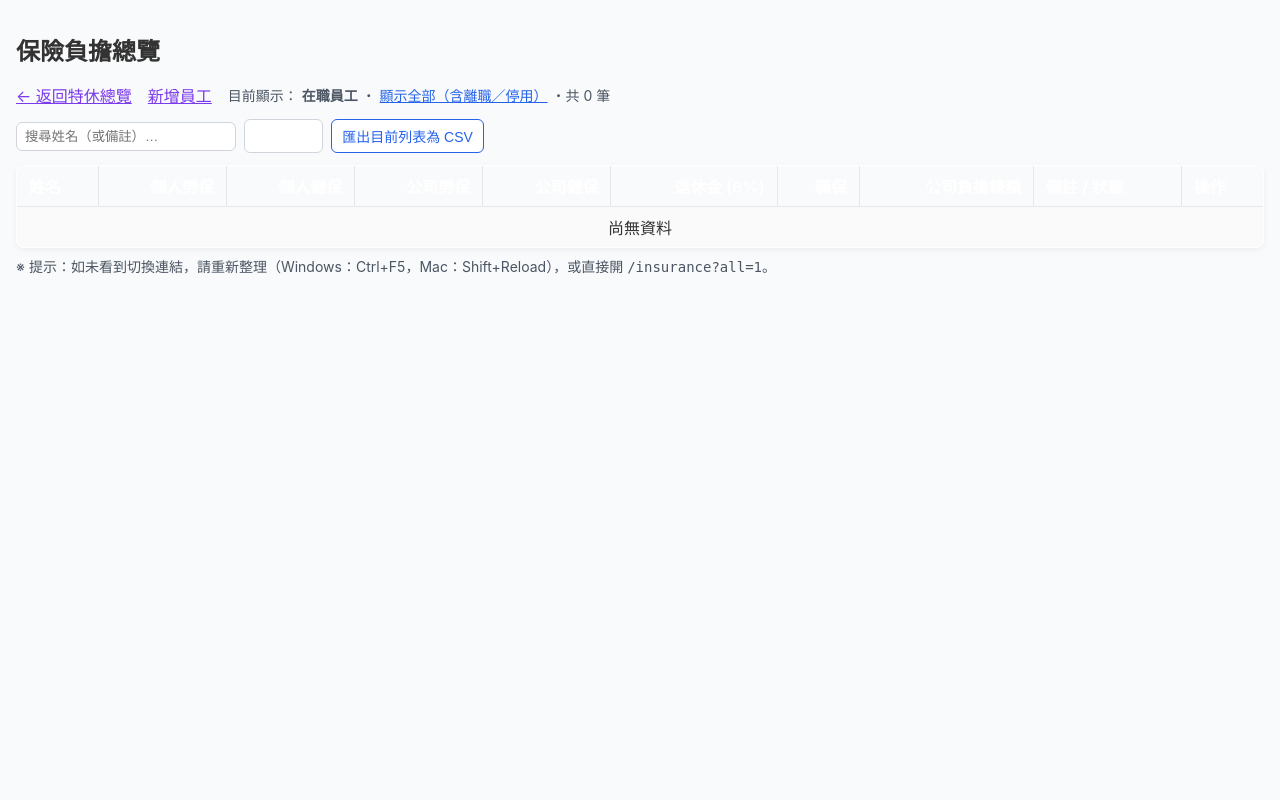
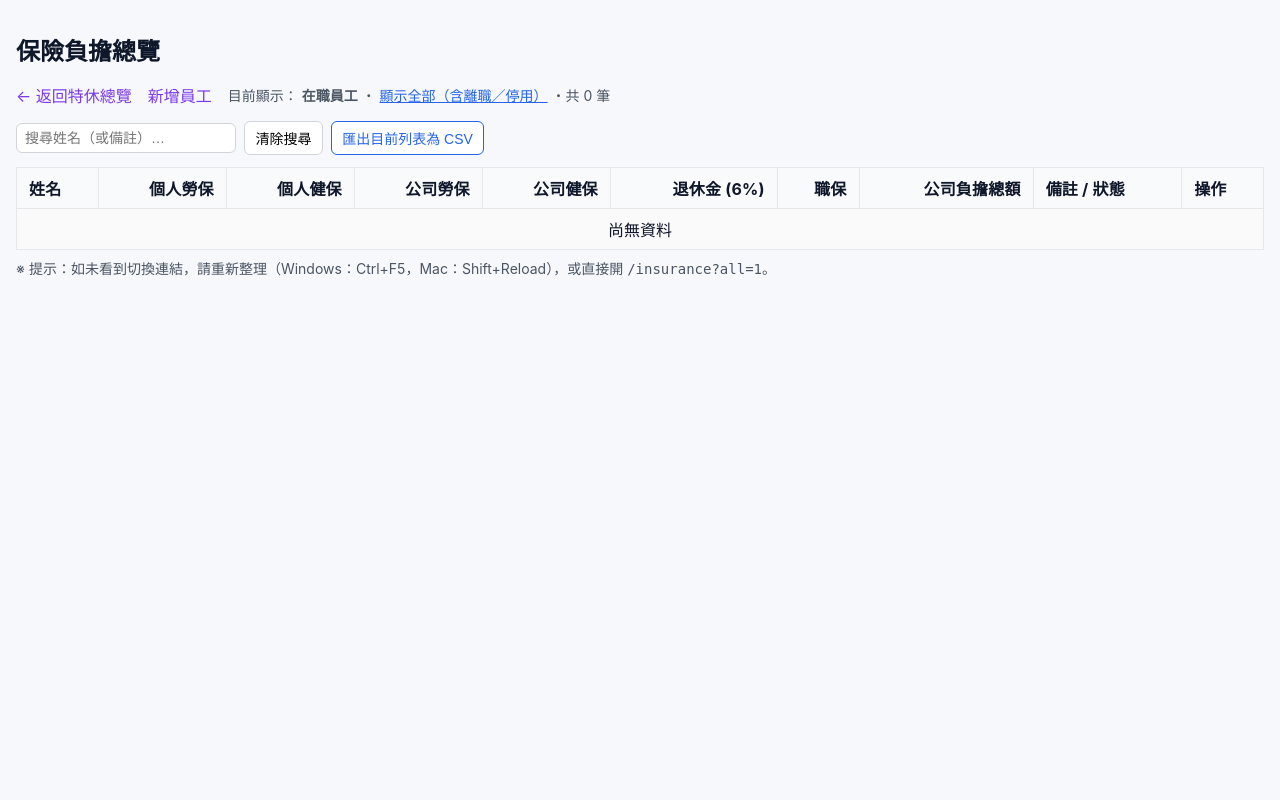
Before and after one commit to penguinpharmacy/penguin-HR-system, a Flask app: page /insurance in a window 1280 px wide. Run offline with Flask 3, Linux system fonts and the light colour scheme; data that the repository does not hold is empty; some libraries are stand-ins or nearby versions.

Commit message:
Update style.css

```diff
--- a/static/style.css
+++ b/static/style.css
@@ -1,86 +1,78 @@
 /* ====== 全域設定 ====== */
-body {
-  font-family: "Microsoft JhengHei", "PingFang TC", Arial, sans-serif;
-  background-color: #f9fafb;
-  color: #333;
-  margin: 0;
-  padding: 0;
+:root{
+  --brand:#2563eb;          /* 品牌主色（改這裡就能換全站色） */
+  --brand-strong:#1e40af;   /* 深一階 */
+  --bg:#f6f8fb;
+  --card:#ffffff;
+  --line:#e5e7eb;
+  --text:#0f172a;
+  --muted:#64748b;
 }
 
-/* ====== 頁首 Header ====== */
-.header {
-  display: flex;
-  align-items: center;
-  padding: 12px 20px;
-  background: #1e3a8a; /* 主色：深藍 */
-  color: white;
-  box-shadow: 0 2px 6px rgba(0,0,0,0.1);
+*{box-sizing:border-box}
+html,body{height:100%}
+body{
+  margin:0; background:var(--bg); color:var(--text);
+  font-family:-apple-system,BlinkMacSystemFont,"Segoe UI",Roboto,"Noto Sans TC","Helvetica Neue",Arial,"PingFang TC","Microsoft JhengHei",sans-serif;
 }
+a{color:var(--brand); text-decoration:none}
+a:hover{text-decoration:underline}
 
-.header img {
-  height: 40px;
-  margin-right: 12px;
+/* ====== Header（可共用到其他頁） ====== */
+.header{
+  display:flex; align-items:center; gap:12px;
+  padding:12px 20px; background:var(--brand);
+  color:#fff; box-shadow:0 2px 6px rgba(0,0,0,.08);
 }
+.header img{height:40px; width:auto; display:block}
+.header h1{margin:0; font-size:18px; font-weight:800; letter-spacing:.3px}
 
-.header h1 {
-  font-size: 20px;
-  margin: 0;
+/* ====== 容器、工具列 ====== */
+.container{max-width:1200px; margin:0 auto; padding:20px}
+.card{background:var(--card); border:1px solid var(--line); border-radius:14px; padding:14px}
+.toolbar{display:flex; align-items:center; gap:8px; flex-wrap:wrap; margin:14px 0}
+
+.input{
+  border:1px solid var(--line); border-radius:10px; padding:.48rem .6rem;
+  min-width:260px; background:#fff; font-size:14px;
 }
+.input:focus{outline:none; border-color:var(--brand); box-shadow:0 0 0 3px rgba(37,99,235,.15)}
 
-/* ====== 表格樣式 ====== */
-table {
-  width: 100%;
-  border-collapse: collapse;
-  margin-top: 20px;
-  background: white;
-  border-radius: 8px;
-  overflow: hidden;
-  box-shadow: 0 2px 6px rgba(0,0,0,0.05);
+/* ====== 按鈕 ====== */
+.btn{
+  display:inline-block; border:1px solid var(--line); background:#fff;
+  border-radius:10px; padding:.45rem .7rem; font-size:14px; cursor:pointer;
 }
+.btn:hover{background:#f9fafb}
+.btn-primary{color:var(--brand); border-color:var(--brand); background:#eff6ff}
+.btn-primary:hover{background:#e0ecff}
 
-table th {
-  background: #3b82f6; /* 藍色表頭 */
-  color: white;
-  padding: 10px;
-  text-align: left;
-  font-weight: bold;
+/* ====== 表格 ====== */
+.table-wrap{background:#fff; border:1px solid var(--line); border-radius:14px; overflow:hidden}
+.scroll-x{overflow-x:auto}
+table{border-collapse:collapse; min-width:1100px; width:100%}
+thead th{
+  position:sticky; top:0; background:#f9fafb; border-bottom:1px solid var(--line);
+  text-align:left; padding:.6rem .75rem; white-space:nowrap; font-weight:700; letter-spacing:.2px;
 }
+tbody td{border-top:1px solid var(--line); padding:.55rem .75rem; vertical-align:top}
+tbody tr:hover{background:#fcfcfd}
+.right{text-align:right}
+.nowrap{white-space:nowrap}
 
-table td {
-  padding: 10px;
-  border-bottom: 1px solid #ddd;
+/* ====== 低餘額提醒（和 index.html 的 class 對應） ====== */
+.row-warn{background:#fffbeb}
+.row-danger{background:#fef2f2}
+.pill{display:inline-block; padding:2px 8px; border-radius:9999px; background:#f1f5f9; font-size:12px}
+.pill-ok{color:#16a34a}
+.pill-warn{color:#f59e0b; background:#fff7ed}
+.pill-danger{color:#dc2626; background:#fef2f2}
+
+/* ====== 小字 ====== */
+.note{font-size:.86rem; color:var(--muted)}
+
+/* ====== RWD ====== */
+@media (max-width:768px){
+  .container{padding:14px}
+  .header h1{font-size:16px}
 }
-
-table tr:nth-child(even) {
-  background: #f1f5f9; /* 偶數列淺灰背景 */
-}
-
-/* ====== 按鈕樣式 ====== */
-button, .btn {
-  background: #2563eb;
-  color: white;
-  border: none;
-  padding: 8px 14px;
-  border-radius: 6px;
-  cursor: pointer;
-  text-decoration: none;
-  font-size: 14px;
-}
-
-button:hover, .btn:hover {
-  background: #1e40af;
-}
-
-/* ====== 搜尋框 ====== */
-input[type="text"], input[type="date"], select {
-  padding: 6px 10px;
-  border: 1px solid #ccc;
-  border-radius: 6px;
-  font-size: 14px;
-}
-
-input[type="text"]:focus, input[type="date"]:focus {
-  border-color: #2563eb;
-  outline: none;
-  box-shadow: 0 0 4px rgba(37, 99, 235, 0.4);
-}
```
